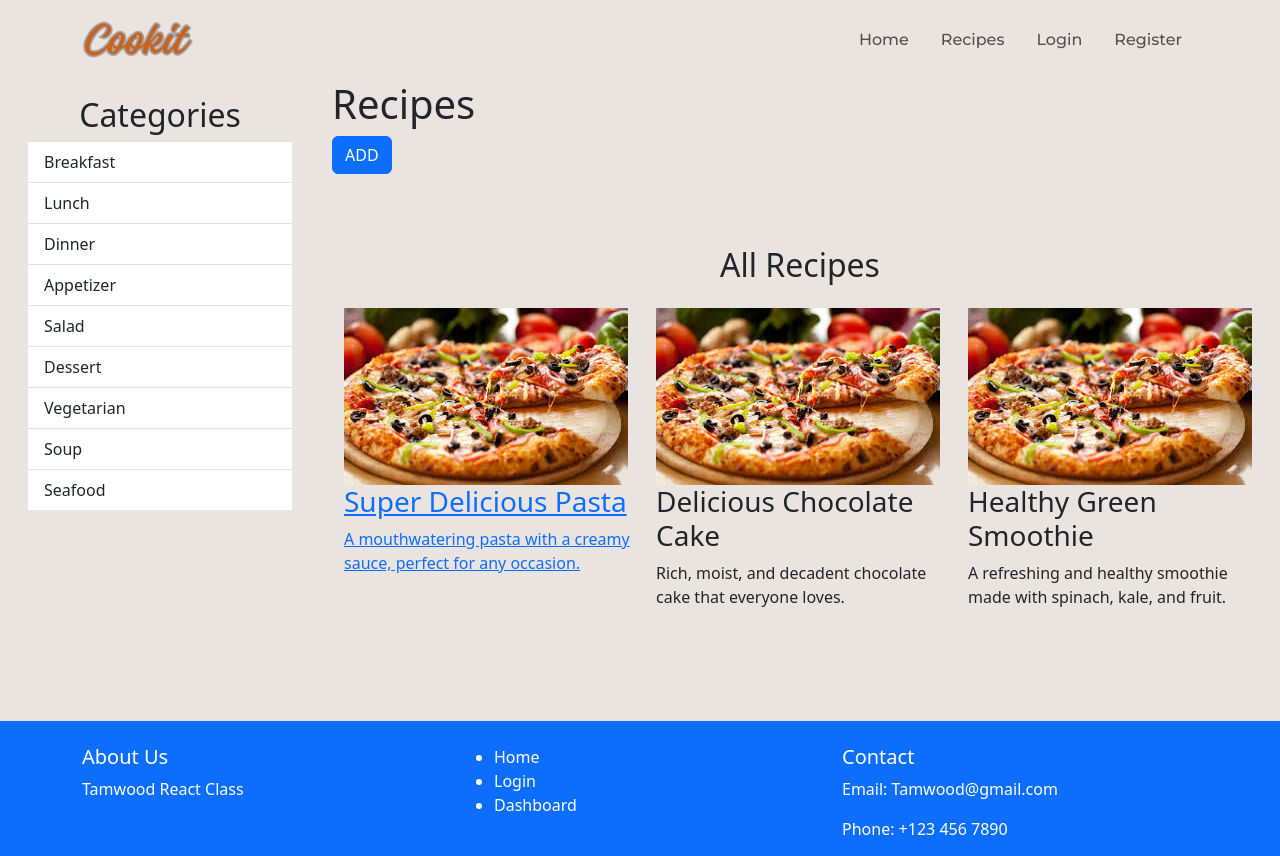
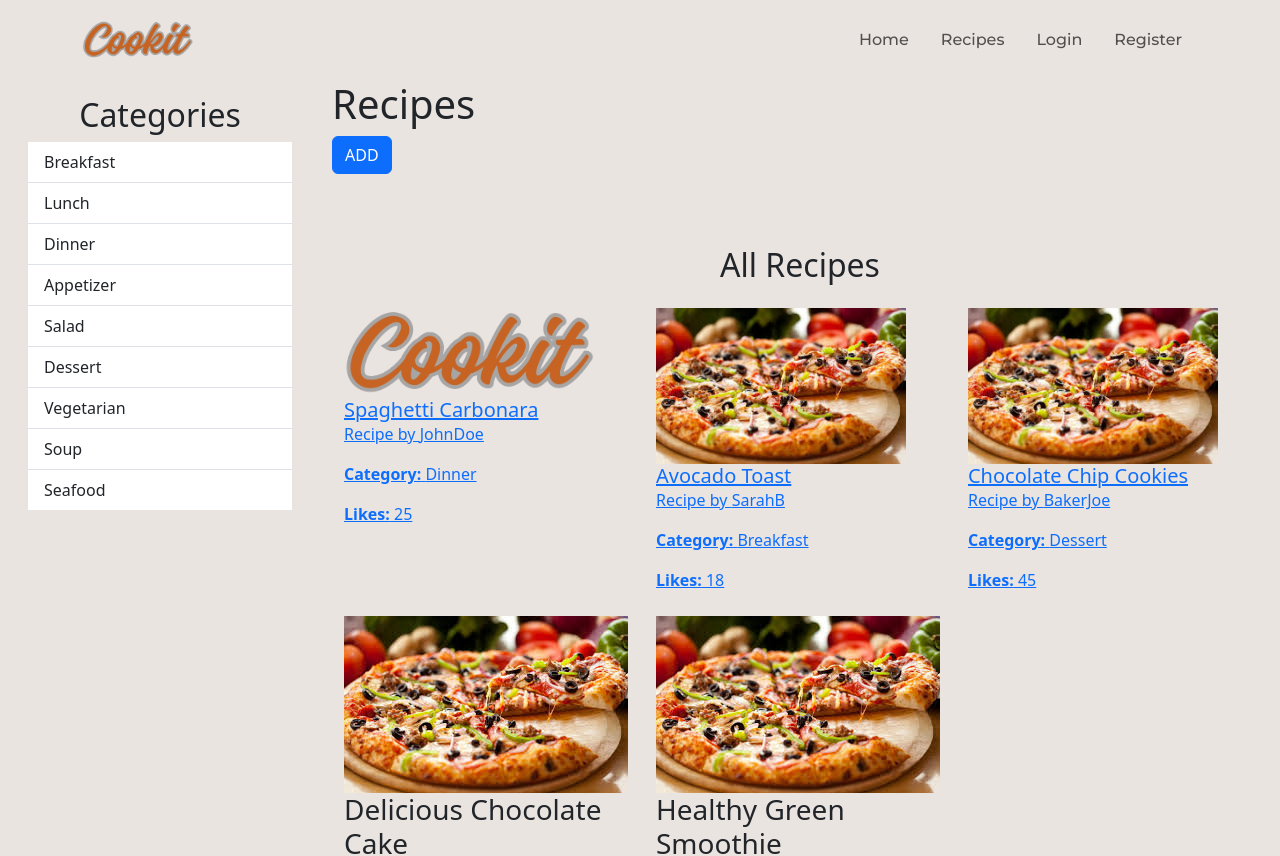
Before and after one commit to joyy-frontend/recipe-book, a React (Create React App) app: page /recipes in a window 1280 px wide. Shown: the top 856 px of the page. Built offline with nearby package versions, Linux system fonts and the light colour scheme; a web font is replaced by a local one.

Commit message:
connect data to recipe list

```diff
--- a/src/db/dummy.json
+++ b/public/dummy.json
@@ -4,6 +4,7 @@
         "title": "Spaghetti Carbonara",
         "author": "JohnDoe",
         "category": "Dinner",
+        "image": null,
         "ingredients": [
             "Spaghetti",
             "Egg yolks",
@@ -35,6 +36,7 @@
         "title": "Avocado Toast",
         "author": "SarahB",
         "category": "Breakfast",
+        "image": "pizza.png",
         "ingredients": [
             "Bread",
             "Avocado",
@@ -60,6 +62,7 @@
         "title": "Chocolate Chip Cookies",
         "author": "BakerJoe",
         "category": "Dessert",
+        "image": "pizza.png",
         "ingredients": [
             "Butter",
             "Sugar",
--- a/src/components/AllRecipes.js
+++ b/src/components/AllRecipes.js
@@ -1,41 +1,79 @@
-import React from 'react'
-import { Link } from 'react-router-dom';
-import pizza from '../assets/images/pizza.png';
+import React, { useState, useEffect } from "react";
+import { Link } from "react-router-dom";
+import pizza from "../assets/images/pizza.png";
+import logoImage from "../assets/images/logo.png";
 
 const AllRecipes = () => {
+  const [recipes, setRecipes] = useState([]);
+
+  useEffect(() => {
+    fetch("/dummy.json")
+      .then((response) => response.json())
+      .then((data) => setRecipes(data))
+      .catch((error) => console.error("Error loading recipes:", error));
+  }, []);
+
+  console.log(
+    recipes.map((recipe) => {
+        return recipe.image;
+    })
+);
+
   return (
-     <div class="container py-5">
-    <h2 class="text-center mb-4">All Recipes</h2>
-    <div class="row g-4">
-      <div class="col-md-4">
-        <div class="recipe-card">
-          <Link to='/recipes/1'>
-            <img src={pizza} alt="Healthy Green Smoothie" />
-            <h3 class="recipe-title">Super Delicious Pasta</h3>
-            <p class="recipe-description">A mouthwatering pasta with a creamy sauce, perfect for any occasion.</p>
+    <div className="container py-5">
+      <h2 className="text-center mb-4">All Recipes</h2>
+      <div className="row g-4">
+        {recipes.map((recipe) => (
+          <div className="col-md-4" key={recipe.id}>
+            <div className="recipe-card">
+              <Link to={`/recipes/${recipe.id}`}>
+                <img
+                  src={recipe.image
+                    ? require(`../assets/images/${recipe.image}`)
+                    : logoImage}
+                  alt={recipe.title}
+                  style={{ maxWidth: "250px" }}
+                />
+
+                <div>
+                  <h5 className="card-title">{recipe.title}</h5>
+                  <p className="card-text">Recipe by {recipe.author}</p>
+                  <p className="card-text">
+                    <strong>Category:</strong> {recipe.category}
+                  </p>
+                  <p className="card-text">
+                    <strong>Likes:</strong> {recipe.likes}
+                  </p>
+                </div>
               </Link>
             </div>
           </div>
+        ))}
 
-      <div class="col-md-4">
-        <div class="recipe-card">
+        <div className="col-md-4">
+          <div className="recipe-card">
             <img src={pizza} alt="Healthy Green Smoothie" />
-          <h3 class="recipe-title">Delicious Chocolate Cake</h3>
-          <p class="recipe-description">Rich, moist, and decadent chocolate cake that everyone loves.</p>
+            <h3 className="recipe-title">Delicious Chocolate Cake</h3>
+            <p className="recipe-description">
+              Rich, moist, and decadent chocolate cake that everyone loves.
+            </p>
             {/* <a href="#" class="recipe-btn">Read More</a> */}
           </div>
         </div>
-      <div class="col-md-4">
-        <div class="recipe-card">
+        <div className="col-md-4">
+          <div className="recipe-card">
             <img src={pizza} alt="Healthy Green Smoothie" />
-          <h3 class="recipe-title">Healthy Green Smoothie</h3>
-          <p class="recipe-description">A refreshing and healthy smoothie made with spinach, kale, and fruit.</p>
+            <h3 className="recipe-title">Healthy Green Smoothie</h3>
+            <p className="recipe-description">
+              A refreshing and healthy smoothie made with spinach, kale, and
+              fruit.
+            </p>
             {/* <a href="#" class="recipe-btn">Read More</a> */}
           </div>
         </div>
       </div>
     </div>
-  )
-}
+  );
+};
 
-export default AllRecipes
+export default AllRecipes;
--- a/src/pages/Footer.js
+++ b/src/pages/Footer.js
@@ -2,14 +2,14 @@ import { Link } from "react-router-dom";
 
 export default function Footer() {
   return (
-    <footer class="bg-primary mt-5 text-white py-4">
-      <div class="container">
-        <div class="row">
-        <div class="col-md-4">
+    <footer className="bg-primary mt-5 text-white py-4">
+      <div className="container">
+        <div className="row">
+        <div className="col-md-4">
                 <h5>About Us</h5>
                 <p>Tamwood React Class</p>
             </div>
-            <div class="col-md-4">
+            <div className="col-md-4">
             <ul className="me-auto mt-2 mt-lg-0">
               <li className="nav-item">
                 <Link className="nav-link" to="/" aria-current="page">
@@ -28,13 +28,13 @@ export default function Footer() {
               </li>
             </ul>
           </div>
-          <div class="col-md-4">
+          <div className="col-md-4">
             <h5>Contact</h5>
             <p>Email: Tamwood@gmail.com</p>
             <p>Phone: +123 456 7890</p>
           </div>
         </div>
-        <div class="text-center mt-3">
+        <div className="text-center mt-3">
           <p>© Tamwood Assignment</p>
         </div>
         </div>
--- a/src/pages/RecipePost.js
+++ b/src/pages/RecipePost.js
@@ -27,32 +27,32 @@ export default function RecipePost() {
         <div className="container mt-5">
             <h1 className="text-center mb-4">RecipePost</h1>
             <form className="form-container" onSubmit={handleSubmit}>
-                <div class="mb-3">
-                    <label for="title" class="form-label">Title</label>
+                <div className="mb-3">
+                    <label for="title" className="form-label">Title</label>
                     <input
                         type="text"
-                        class="form-control"
+                        className="form-control"
                         id="title"
                         onChange={(e) => setRecipe({...recipe, title: e.target.value })}
                         value={recipe.title}
                         required
                     />
                 </div>
-                <div class="mb-3">
-                    <label for="user" class="form-label">User</label>
+                <div className="mb-3">
+                    <label for="user" className="form-label">User</label>
                     <input
                         type="text"
-                        class="form-control"
+                        className="form-control"
                         id="user"
                         onChange={(e) => setRecipe({...recipe, user: e.target.value })}
                         value={recipe.user}
                         required
                     />
                 </div>
-                <div class="mb-3">
-                    <label for="content" class="form-label">Content</label>
+                <div className="mb-3">
+                    <label for="content" className="form-label">Content</label>
                     <textarea
-                        class="form-control"
+                        className="form-control"
                         id="content"
                         rows="3"
                         onChange={(e) => setRecipe({...recipe, content: e.target.value })}
@@ -75,15 +75,15 @@ export default function RecipePost() {
                         <option value="seafood">Seafood</option>
                     </select>
                 </div>
-                <div class="mb-3">
-                    <label for="date" class="form-label">Date</label>
-                    <input type="date" class="form-control" id="date" value={date} readOnly/>
+                <div className="mb-3">
+                    <label for="date" className="form-label">Date</label>
+                    <input type="date" className="form-control" id="date" value={date} readOnly/>
                 </div>
-                <div class="mb-3">
-                    <label for="img" class="form-label">Image</label>
-                    <input type="file" class="form-control" id="img" accept="image/*" onChange={handleImageChange} />
+                <div className="mb-3">
+                    <label for="img" className="form-label">Image</label>
+                    <input type="file" className="form-control" id="img" accept="image/*" onChange={handleImageChange} />
                 </div>
-                <button type="submit" class="btn btn-primary">{recipeId ? "Update Recipe" : "Create Recipe"}</button>
+                <button type="submit" className="btn btn-primary">{recipeId ? "Update Recipe" : "Create Recipe"}</button>
             </form>
         </div>
     );
```
Lines whose indentation alone changed are shown as unchanged.
